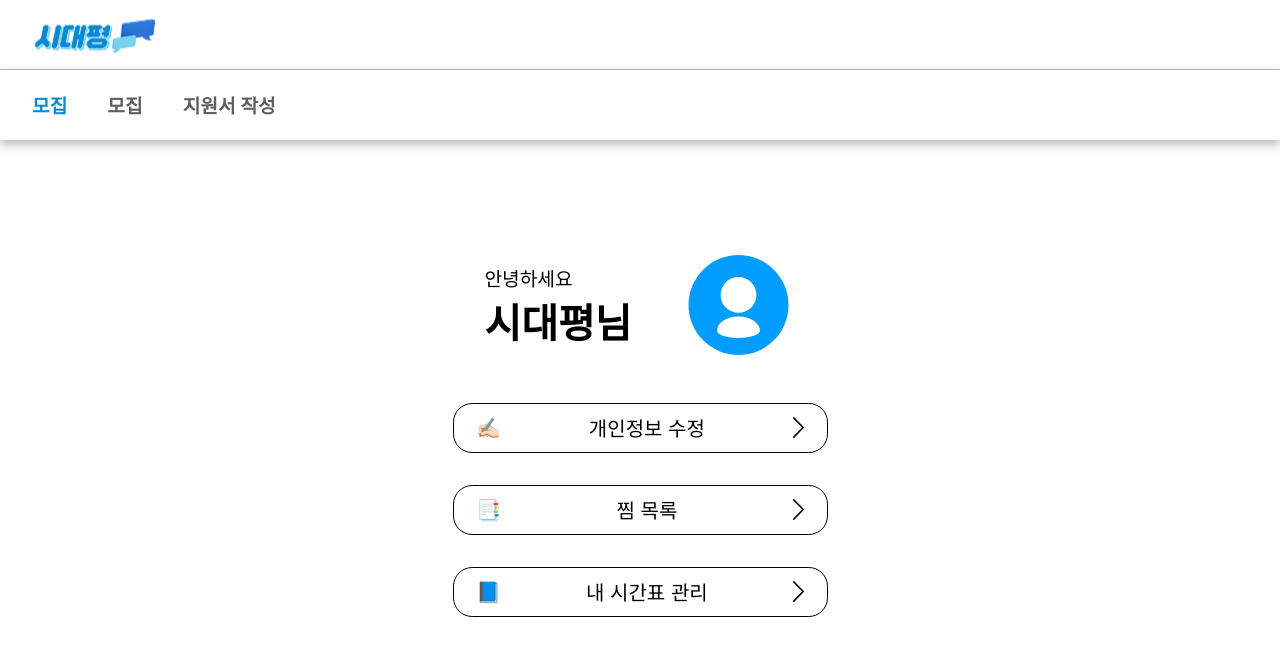
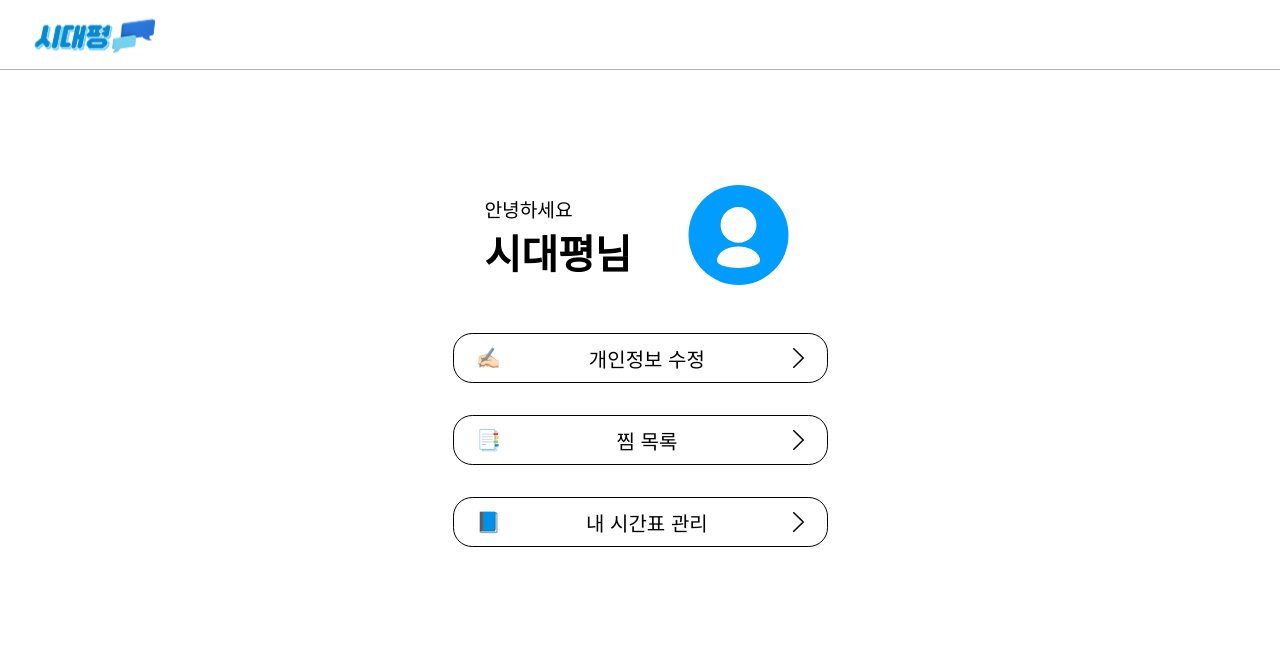
Before and after one commit to uosogong/FrontEnd, a React (Vite) app: page /mypage in a window 1280 px wide. Shown: the top 656 px of the page. Built offline with nearby package versions, Linux system fonts and the light colour scheme.

Commit message:
Chore: 탑 네브바 제거

```diff
--- a/src/App.jsx
+++ b/src/App.jsx
@@ -16,7 +16,6 @@ import SignUp from './pages/SignUp';
 import NotFound from './pages/NotFound';
 import Header from './component/common/Header/Header';
 import Staff from './pages/Staff/Staff';
-import Navigation from './component/common/navigation/Navigation';
 
 const GlobalStyle = createGlobalStyle`${global}`;
 
@@ -30,7 +29,6 @@ const Layout = () => (
 const HeaderLayout = () => (
   <>
     <Header />
-    <Navigation />
     <Outlet />
   </>
 );
```
